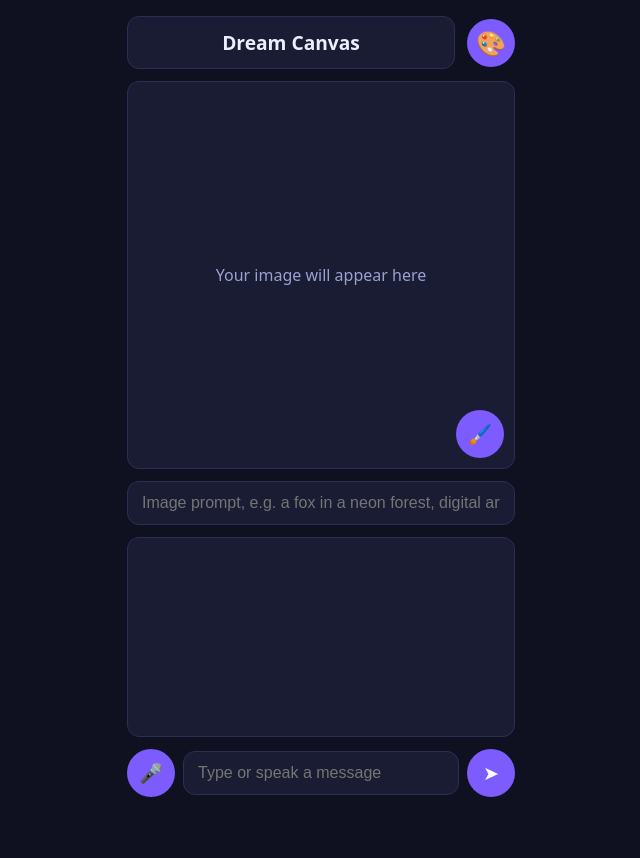
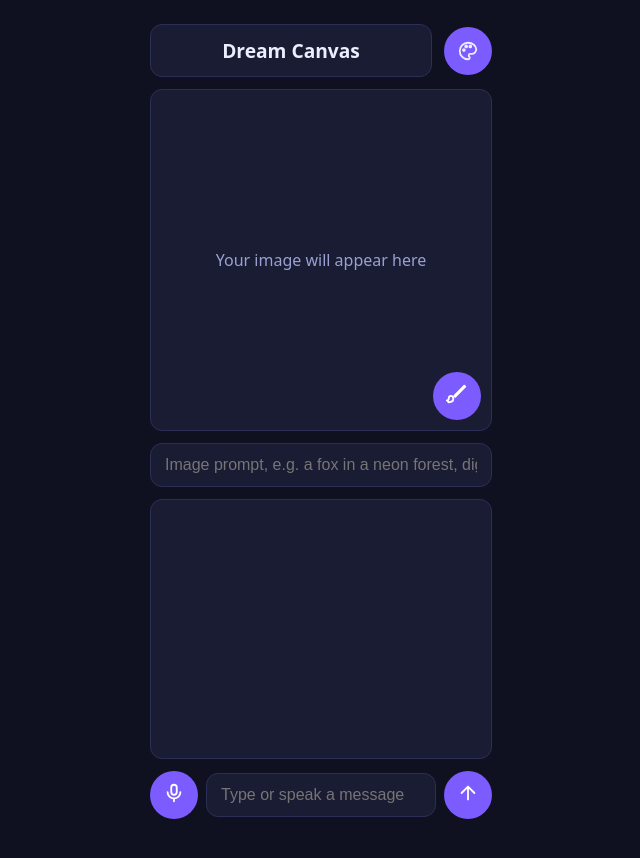
Before and after one commit to berkay1235/EE471, a plain HTML site: page mini-project-3/static/index.html in a window 1280 px wide. Shown: the whole page, without its empty margins (319-959 px from the left). Drawn offline with Linux system fonts and the light colour scheme.

Commit message:
Update UI to match Figma design

```diff
--- a/mini-project-3/static/index.html
+++ b/mini-project-3/static/index.html
@@ -9,7 +9,9 @@
   * { box-sizing: border-box; }
   body { margin:0; min-height:100vh; display:flex; justify-content:center; background:var(--bg);
          color:var(--text); font-family: system-ui, sans-serif; }
-  main { width:100%; max-width:420px; padding:16px; display:flex; flex-direction:column; gap:12px; }
+  main { width:100%; max-width:390px; padding:24px; display:flex; flex-direction:column; gap:12px; }
+  svg.ic { width:22px; height:22px; fill:none; stroke:currentColor; stroke-width:2;
+           stroke-linecap:round; stroke-linejoin:round; }
   header { display:flex; align-items:center; gap:12px; }
   h1 { flex:1; margin:0; padding:12px 16px; font-size:1.2rem; text-align:center;
        background:var(--card); border:1px solid var(--line); border-radius:12px; }
@@ -21,7 +23,7 @@
   #paintBtn { position:absolute; right:10px; bottom:10px; }
   #prompt, #message { width:100%; padding:12px 14px; border:1px solid var(--line); border-radius:12px;
          background:var(--card); color:var(--text); font-size:1rem; }
-  #chat { height:200px; overflow-y:auto; padding:10px; display:flex; flex-direction:column; gap:8px; }
+  #chat { height:260px; overflow-y:auto; padding:10px; display:flex; flex-direction:column; gap:8px; }
   .msg { max-width:85%; padding:8px 12px; border-radius:12px; font-size:.95rem; white-space:pre-wrap; }
   .user { align-self:flex-end; background:var(--accent); }
   .bot { align-self:flex-start; background:#2a2d52; }
@@ -38,12 +40,12 @@
 <main>
   <header>
     <h1>Dream Canvas</h1>
-    <div class="logo">🎨</div>
+    <div class="logo"><svg class="ic" viewBox="0 0 24 24"><path d="M12 3a9 9 0 1 0 0 18c1.1 0 1.8-.8 1.8-1.7 0-.5-.2-.9-.5-1.2-.3-.3-.5-.7-.5-1.2 0-.9.8-1.7 1.7-1.7H16a5 5 0 0 0 5-5c0-4-4-7.2-9-7.2z"/><circle cx="7.5" cy="11" r="1"/><circle cx="10" cy="7" r="1"/><circle cx="14.5" cy="7" r="1"/></svg></div>
   </header>
 
   <div id="imageBox" class="box">
     <span id="placeholder">Your image will appear here</span>
-    <button id="paintBtn" class="round" title="Generate image">🖌️</button>
+    <button id="paintBtn" class="round" title="Generate image"><svg class="ic" viewBox="0 0 24 24"><path d="M3 21c3 0 5-1 5-4a3 3 0 0 0-3-3c-2 0-2 2-2 3 0 1-1 2-2 2z"/><path d="M9 14 20 3l1 1L10 15z"/></svg></button>
   </div>
 
   <input id="prompt" placeholder="Image prompt, e.g. a fox in a neon forest, digital art">
@@ -51,9 +53,9 @@
   <div id="chat" class="box"></div>
 
   <div class="bar">
-    <button id="micBtn" class="round" title="Speak">🎤</button>
+    <button id="micBtn" class="round" title="Speak"><svg class="ic" viewBox="0 0 24 24"><rect x="9" y="3" width="6" height="11" rx="3"/><path d="M5 11a7 7 0 0 0 14 0M12 18v3"/></svg></button>
     <input id="message" placeholder="Type or speak a message">
-    <button id="sendBtn" class="round" title="Send">➤</button>
+    <button id="sendBtn" class="round" title="Send"><svg class="ic" viewBox="0 0 24 24"><path d="M12 19V5M5 12l7-7 7 7"/></svg></button>
   </div>
   <div id="status"></div>
 </main>
```
